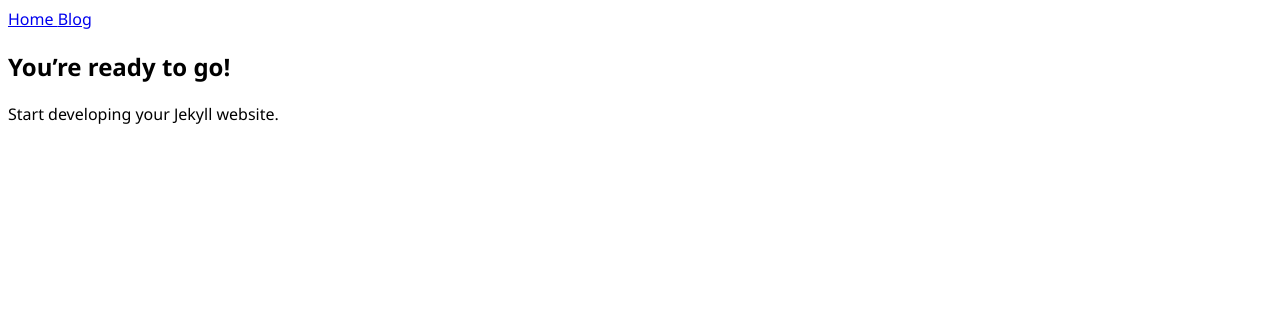
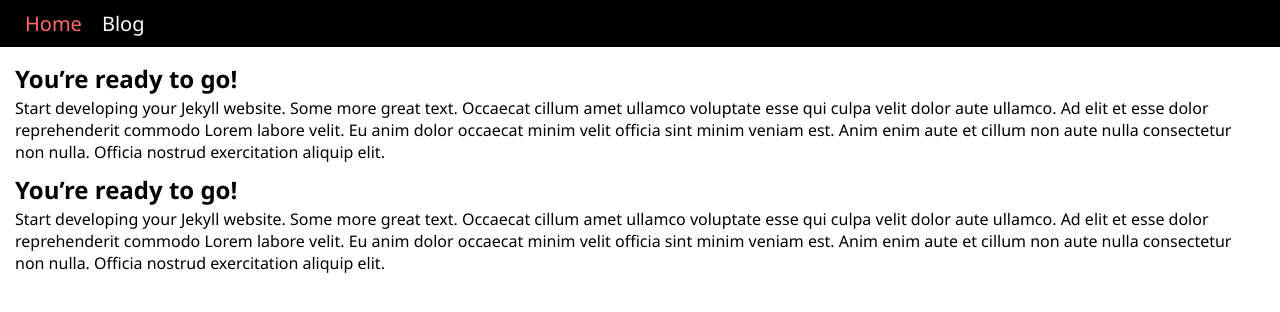
Before and after one commit to Baker531/baker531.github.io, a Jekyll site: the page built from index.md, in a window 1280 px wide. Shown: the top 312 px of the page. Built offline with Jekyll 4.4.1, drawn with Linux system fonts in a browser that asks for light colours.

Commit message:
Huge styling on navbar

```diff
--- a/_includes/navbar.html
+++ b/_includes/navbar.html
@@ -1,5 +1,6 @@
 <div class="navbar">
+<div class="spacer"></div>
 {%- for item in site.data.navbar -%}
-<a href="{{ item.link }}" class="link">{{ item.name }} </a>
+<a href="{{ item.link }}" class="link{% if page.url == item.link %} current{% endif %}">{{ item.name }} </a>
 {%- endfor -%}
 </div>
--- a/_sass/base.scss
+++ b/_sass/base.scss
@@ -2,8 +2,49 @@ $backgroundColor: #ffffff;
 $bodyColor: #000000;
 $bodyFont: "Segoe UI",Helvetica,Arial,sans-serif,"Apple Color Emoji","Segoe UI Emoji","Segoe UI Symbol";
 
-body {
+html, body {
   background: $backgroundColor;
   color: $bodyColor;
   font-family: $bodyFont;
+  padding: 0;
+  margin: 0;
 }
+
+.content {
+  padding: 15px;
+}
+
+.navbar {
+  display: flex;
+  background-color: black;
+  width: 100vw;
+  margin: 0px;
+}
+
+.navbar .link {
+  color: white;
+  text-decoration: none;
+  padding: 10px;
+  font-size: 20px;
+}
+.navbar .link:hover {
+  color: #dedddd;
+}
+.navbar .link:active {
+  color: #f29f9f;
+}
+.navbar .link.current {
+  color: #ff6969;
+}
+
+.spacer {
+  width: 15px;
+}
+
+h1, h2, h3 {
+  margin: 0px;
+}
+
+p {
+  margin: 2px 0px 10px 0px;
+}
--- a/index.md
+++ b/index.md
@@ -5,4 +5,8 @@ title: "Home"
 
 ## You're ready to go!
 
-Start developing your Jekyll website.
+Start developing your Jekyll website. Some more great text. Occaecat cillum amet ullamco voluptate esse qui culpa velit dolor aute ullamco. Ad elit et esse dolor reprehenderit commodo Lorem labore velit. Eu anim dolor occaecat minim velit officia sint minim veniam est. Anim enim aute et cillum non aute nulla consectetur non nulla. Officia nostrud exercitation aliquip elit.
+
+## You're ready to go!
+
+Start developing your Jekyll website. Some more great text. Occaecat cillum amet ullamco voluptate esse qui culpa velit dolor aute ullamco. Ad elit et esse dolor reprehenderit commodo Lorem labore velit. Eu anim dolor occaecat minim velit officia sint minim veniam est. Anim enim aute et cillum non aute nulla consectetur non nulla. Officia nostrud exercitation aliquip elit.
```
